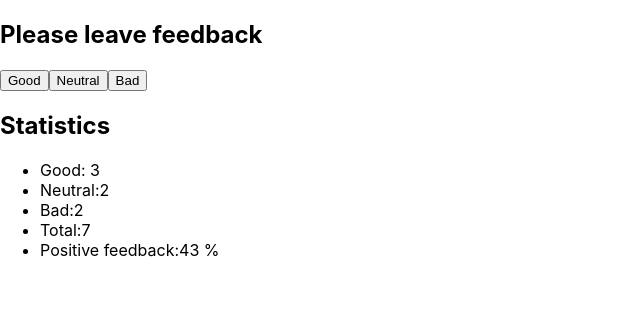
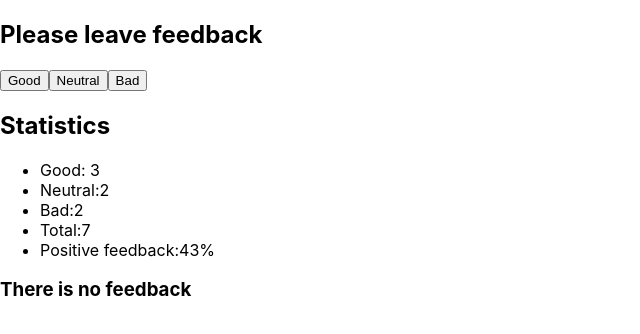
Before and after one commit to ArnautGheorghe/goit-react-hw-02-feedback, a React (Create React App) app: page / in a window 1280 px wide. Shown: the top 334 px of the page, without its empty margins (0-640 px from the left). Built offline with nearby package versions, Linux system fonts and the light colour scheme.

Commit message:
ex1 pasul 4

```diff
--- a/src/components/App.jsx
+++ b/src/components/App.jsx
@@ -1,15 +1,13 @@
-import Statistics from "./Statistics/Statistics";
+import Notifications from "./Notifications/Notifications.jsx";
+import Section from "./Section/Section.jsx";
 
 export const App = () => {
+
+
   return (
     <div>
-      <h2>Please leave feedback</h2>
-      <button>Good</button>
-      <button>Neutral</button>
-      <button>Bad</button>
-      <br />
-
-      <Statistics />
+      <Section title="Please leave feedback" />
+      <Notifications message="There is no feedback" />
     </div>
   );
 };
--- /dev/null
+++ b/src/components/FeedbackOptions/FeedbackOptions.jsx
@@ -0,0 +1,19 @@
+import styles from "./FeedbackOptions.modules.css";
+
+import PropTypes from 'prop-types';
+
+const FeedbackOptions = () => {
+  return (
+    <div >
+
+      <button>Good</button>
+      <button>Neutral</button>
+      <button>Bad</button>
+      <br />
+    </div>
+  );
+};
+
+
+
+export default FeedbackOptions;
--- /dev/null
+++ b/src/components/Notifications/Notifications.jsx
@@ -0,0 +1,11 @@
+import styles from "./Notifications.modules.css"
+const Notifications = ({message}) => {
+
+    return (
+        <div>
+            <h3>{message}</h3>
+        </div>
+    )
+}
+
+export default Notifications;
--- /dev/null
+++ b/src/components/Section/Section.jsx
@@ -0,0 +1,29 @@
+import styles from "./Section.modules.css"
+import FeedbackOptions from "components/FeedbackOptions/FeedbackOptions";
+import Statistics from "components/Statistics/Statistics";
+
+const Section = ({title}) => {
+    const state = {
+      good: 3,
+      neutral: 2,
+      bad: 2,
+    };
+    return (
+        <div>
+            <h2>{title}</h2>
+        <FeedbackOptions />
+        <Statistics
+          good={state.good}
+          neutral={state.neutral}
+          bad={state.bad}
+          total={state.good + state.neutral + state.bad}
+          positivePercentage={(
+            (state.good * 100) /
+            (state.good + state.neutral + state.bad)
+          ).toFixed()}
+        />
+      </div>
+    );
+}
+
+export default Section;
--- a/src/components/Statistics/Statistics.jsx
+++ b/src/components/Statistics/Statistics.jsx
@@ -1,28 +1,22 @@
-import styles from './Statistics.module.css';
+import styles from './Statistics.modules.css';
 
 import PropTypes from 'prop-types';
 
-const Statistics = ({ comp, title, stats }) => {
-    const state = {
-
-  good: 3,
-  neutral: 2,
-  bad: 2,
-
-    }
+const Statistics = ({ good, neutral, bad, total, positivePercentage }) => {
 
 
   return (
     <div className={styles.black}>
       <h2>Statistics</h2>
       <ul>
-        <li>Good: {state.good}</li>
-        <li>Neutral:{state.neutral}</li>
-        <li>Bad:{state.bad}</li>
-        <li>Total:{state.good + state.neutral + state.bad}</li>
+        <li>Good: {good}</li>
+        <li>Neutral:{neutral}</li>
+        <li>Bad:{bad}</li>
+        <li>Total:{total}</li>
         <li>
           Positive feedback:
-          {((state.good * 100) / (state.good + state.neutral + state.bad)).toFixed()} %
+                  {positivePercentage}
+          %
         </li>
       </ul>
     </div>
```
Also changed, not shown: src/components/FeedbackOptions/FeedbackOptions.modules.css (added), src/components/Notifications/Notifications.modules.css (added), src/components/Section/Section.modules.css (added), src/components/Statistics/Statistics.modules.css (added).
